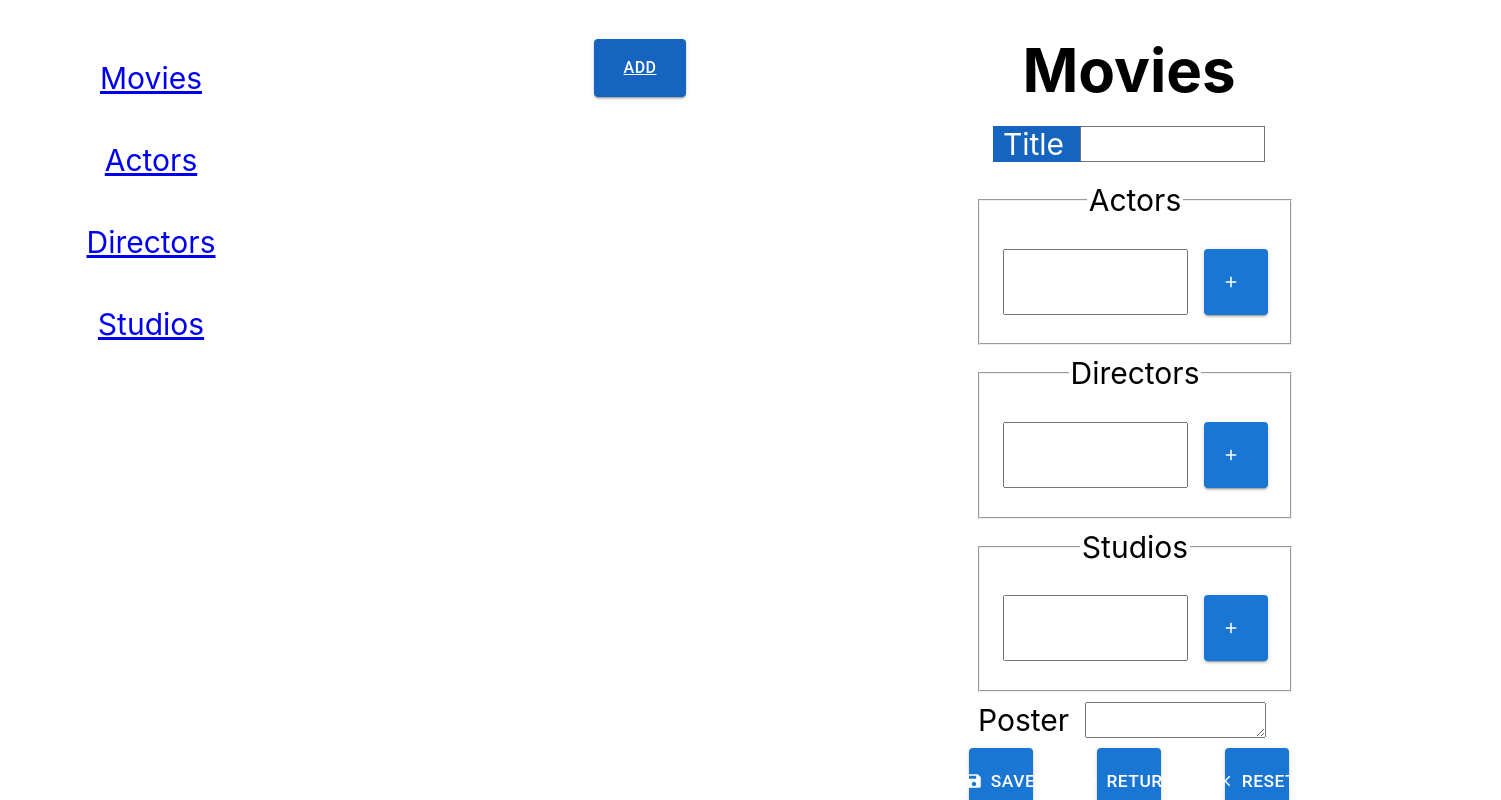
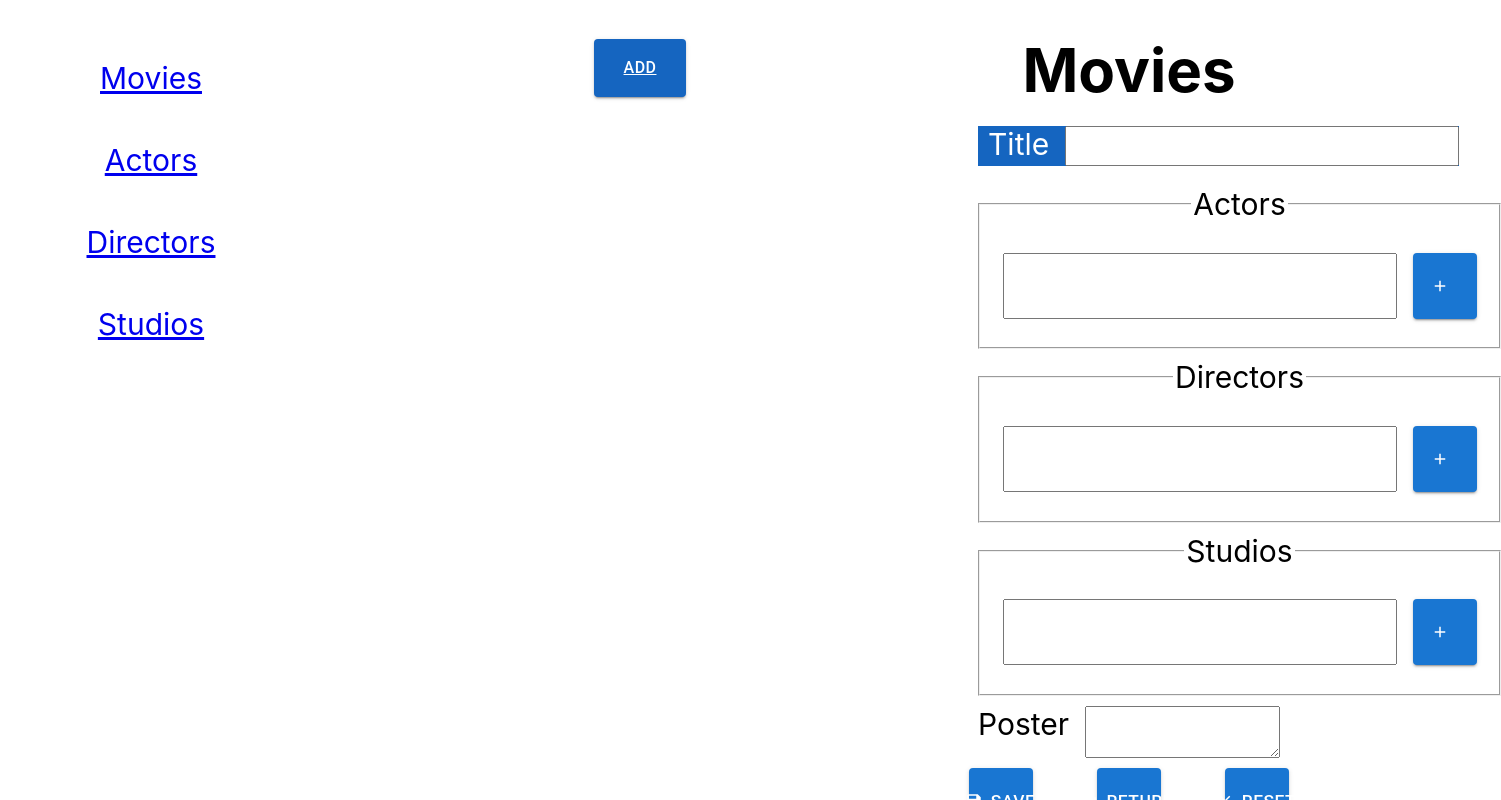
Before and after one commit to freshjsoftd/onl-js-pd2023-1-cinema-app, a React (Create React App) app: page /movies/add/1 in a window 1280 px wide. Shown: the part 80-880 px from the top of the page, 1501 px wide, since content can reach past the window. Built offline with nearby package versions, Linux system fonts and the light colour scheme; data requests are answered from the project's data file.

Commit message:
Improve styles for form

```diff
--- a/src/components/Movies/MovieForm.js
+++ b/src/components/Movies/MovieForm.js
@@ -61,7 +61,7 @@ function MovieForm() {
 						<label htmlFor='title' className='label'>
 							Title
 						</label>
-						<Field name='title' />
+						<Field name='title' style={{ fontSize: '30px' }} />
 					</Stack>
 					<ErrorMessage name='title'>
 						{(msg) => <div className='error'>{msg}</div>}
@@ -84,6 +84,7 @@ function MovieForm() {
 										>
 											<Field
 												name={`stars[${index}]`}
+												style={{ fontSize: '30px' }}
 											></Field>
 											{index > 0 && (
 												<Button
@@ -125,6 +126,7 @@ function MovieForm() {
 										>
 											<Field
 												name={`producers[${index}]`}
+												style={{ fontSize: '30px' }}
 											></Field>
 											{index > 0 && (
 												<Button
@@ -166,6 +168,7 @@ function MovieForm() {
 										>
 											<Field
 												name={`companies[${index}]`}
+												style={{ fontSize: '30px' }}
 											/>
 											{index > 0 && (
 												<Button
@@ -196,7 +199,11 @@ function MovieForm() {
 					<label htmlFor='poster' className='label'>
 						Poster
 					</label>
-					<Field name='poster' as='textarea'></Field>
+					<Field
+						name='poster'
+						as='textarea'
+						style={{ fontSize: '20px' }}
+					></Field>
 				</Stack>
 				<Stack direction='row' spacing={8} justifyContent='center'>
 					<Button
--- a/src/index.js
+++ b/src/index.js
@@ -25,6 +25,9 @@ const theme = createTheme({
 	},
 	typography: {
 		fontSize: 10,
+		button: {
+			fontSize: '1rem'
+		}
 	},
 });
 
```
